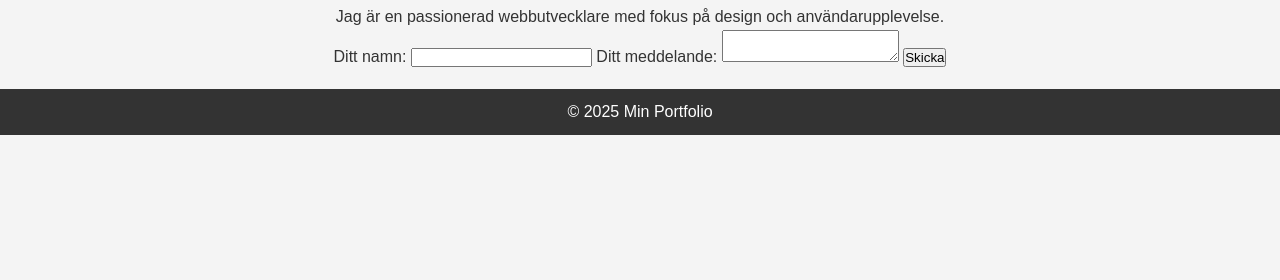
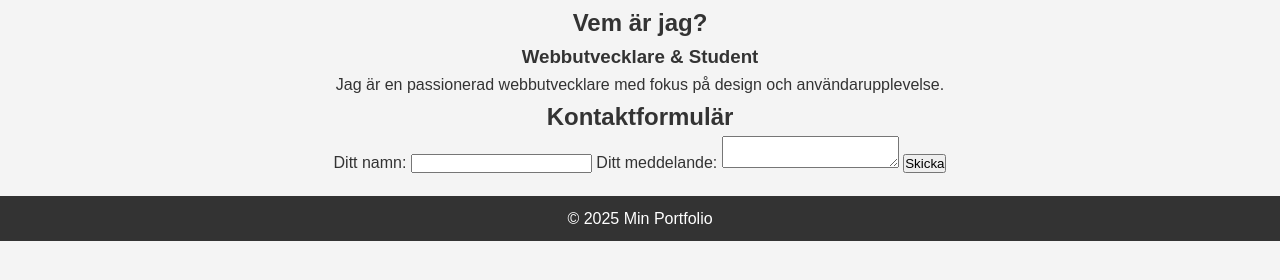
Before and after one commit to Daliaax/portfolio, a plain HTML site: page about.html in a window 1280 px wide. Shown: the part 100-380 px from the top of the page. Drawn offline with Linux system fonts and the light colour scheme.

Commit message:
Update about.html

```diff
--- a/about.html
+++ b/about.html
@@ -17,14 +17,22 @@
     </header>
 
     <main>
-        <section>
+        <section class="box">
             <h1>Om mig</h1>
+            <h2>Vem är jag?</h2>
+            <h3>Webbutvecklare & Student</h3>
             <p>Jag är en passionerad webbutvecklare med fokus på design och användarupplevelse.</p>
-            <form action="mailto:example@example.com" method="post" enctype="text/plain">
+        </section>
+
+        <section class="box">
+            <h2>Kontaktformulär</h2>
+            <form id="kontaktformulär" action="mailto:example@example.com" method="post" enctype="text/plain">
                 <label for="name">Ditt namn:</label>
                 <input type="text" id="name" name="name" required>
+
                 <label for="message">Ditt meddelande:</label>
                 <textarea id="message" name="message" required></textarea>
+
                 <button type="submit">Skicka</button>
             </form>
         </section>
```
